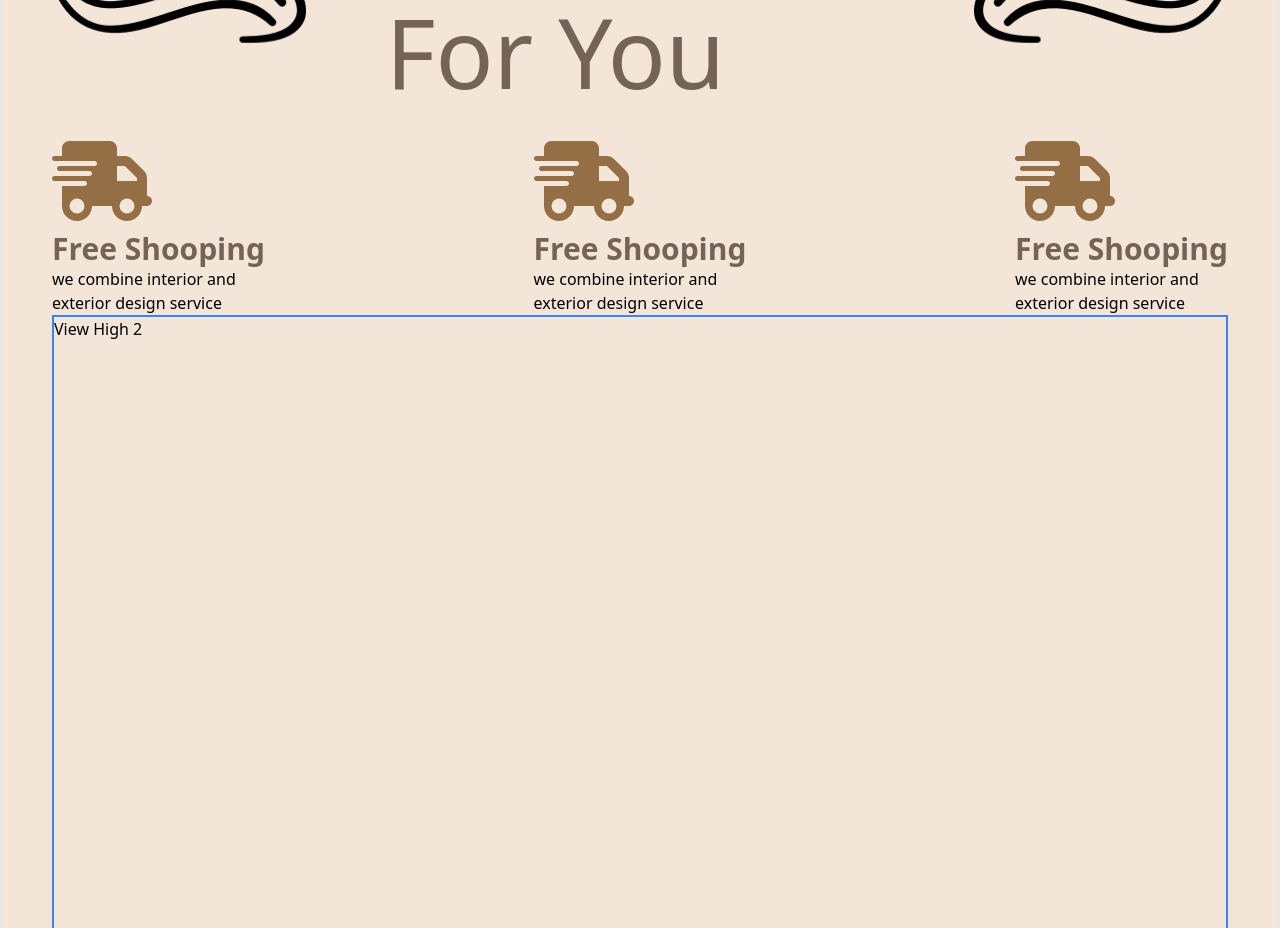
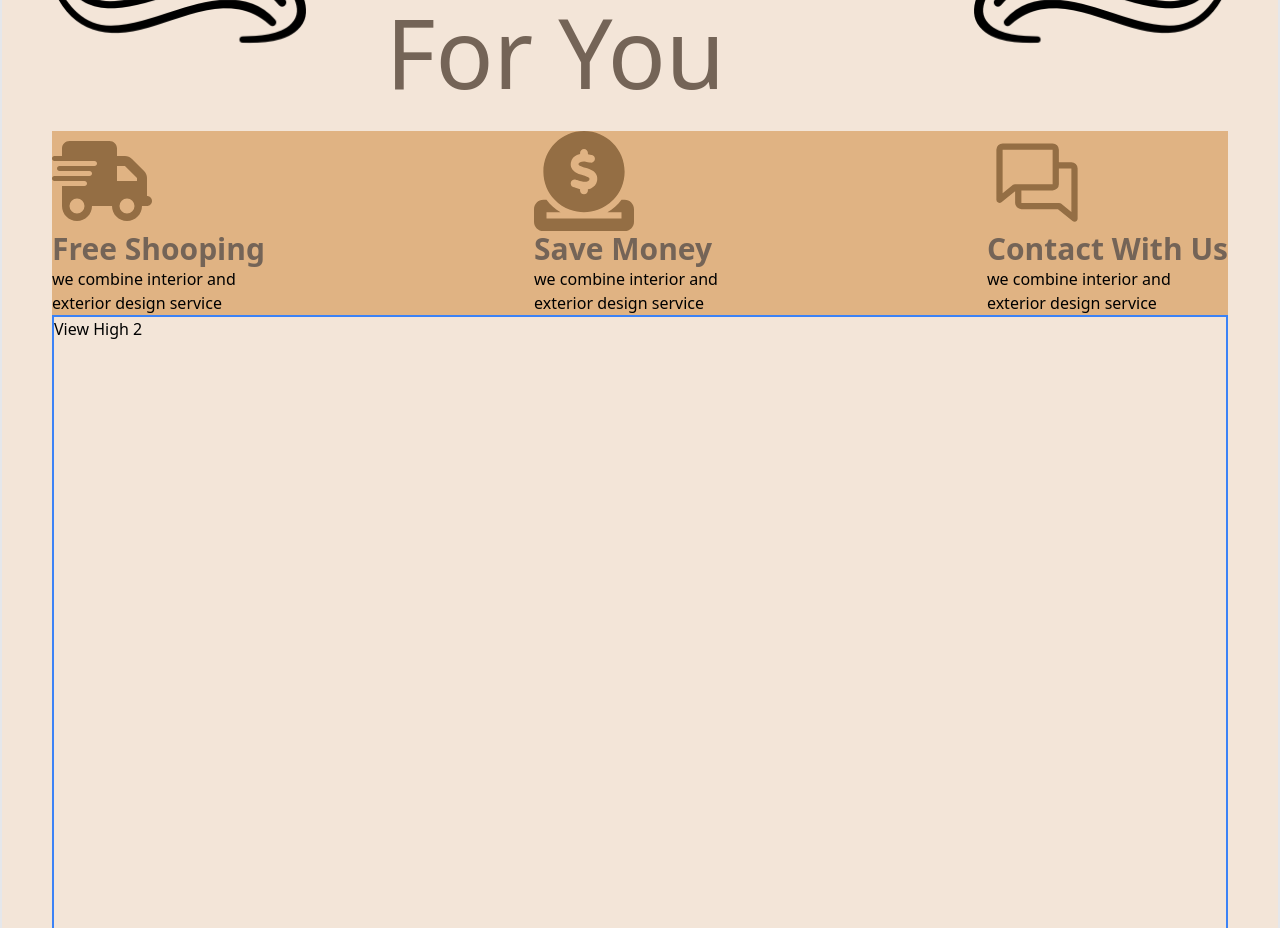
Before and after one commit to Aldyfaisal80/T10-furniture-store, a React (Vite) app: page / in a window 1280 px wide. Shown: the part 1000-1928 px from the top of the page. Built offline with nearby package versions, Linux system fonts and the light colour scheme.

Commit message:
add color customize

```diff
--- a/src/components/fragments/Content.jsx
+++ b/src/components/fragments/Content.jsx
@@ -38,20 +38,20 @@ export default function Content() {
                 <span className="text-8xl">Hot Delas For You</span>
                 <div><img src={ArrowLeft} className="w-[400px]" alt="" /></div>
             </div>
-            <div className="flex items-center justify-between">
+            <div className="flex items-center justify-between bg-primary-brown">
                 <div className="flex flex-col">
                     <FaTruckFast size={100} className="text-icon-color"/>
                     <h1 className="text-3xl text-font-color font-bold">Free Shooping</h1>
                     <span>we combine interior and <br /> exterior design service</span>
                 </div>
                 <div className="flex flex-col">
-                    <FaTruckFast size={100} className="text-icon-color"/>
-                    <h1 className="text-3xl text-font-color font-bold">Free Shooping</h1>
+                    <FaCircleDollarToSlot size={100} className="text-icon-color"/>
+                    <h1 className="text-3xl text-font-color font-bold">Save Money</h1>
                     <span>we combine interior and <br /> exterior design service</span>
                 </div>
                 <div className="flex flex-col">
-                    <FaTruckFast size={100} className="text-icon-color"/>
-                    <h1 className="text-3xl text-font-color font-bold">Free Shooping</h1>
+                    <PiChats size={100} className="text-icon-color"/>
+                    <h1 className="text-3xl text-font-color font-bold">Contact With Us</h1>
                     <span>we combine interior and <br /> exterior design service</span>
                 </div>
             </div>
--- a/tailwind.config.js
+++ b/tailwind.config.js
@@ -15,6 +15,7 @@ export default {
         'primary-brown': '#E0B383',
         'primary-bg': '#F3E5D8',
         'icon-color': '#946E44',
+        'bg-card': '#EFDECC',
         'hover-color': '#D1AB87',
       },
     },
```
